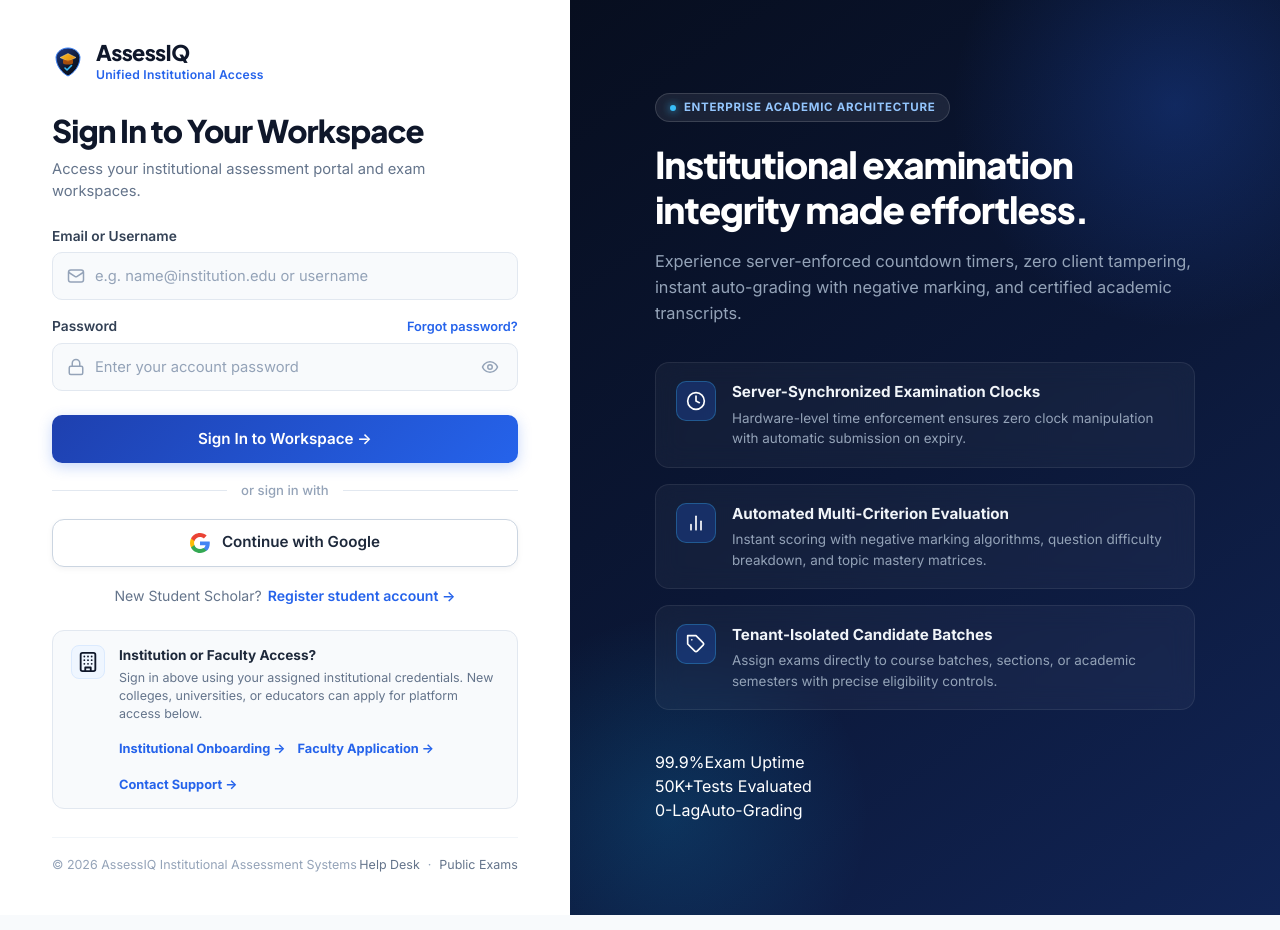
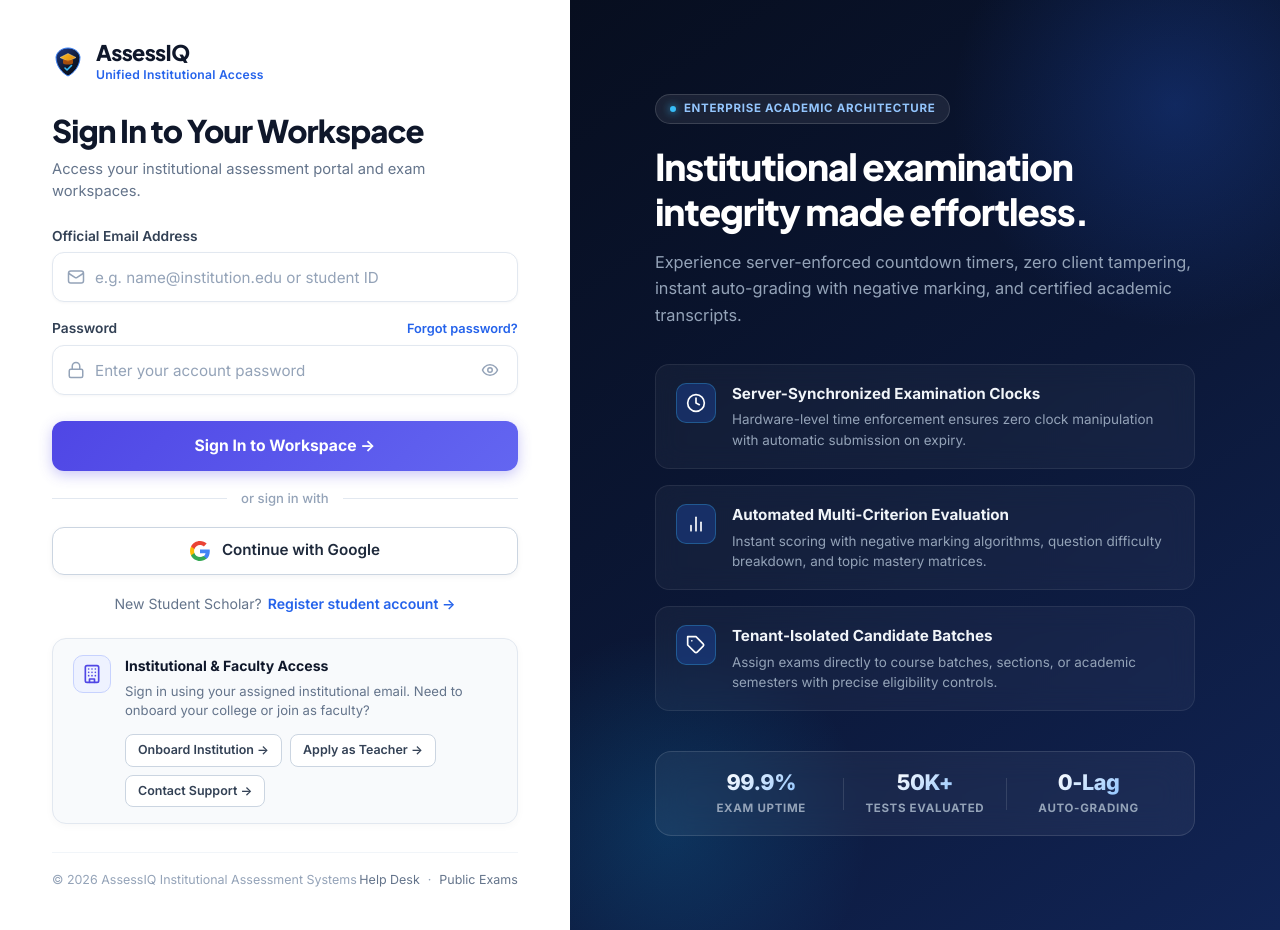
Before and after one commit to kambagowniMalleswari/Exam, a React (Vite) app in the folder frontend/: page /login in a window 1280 px wide. Built offline with nearby package versions, Linux system fonts and the light colour scheme.

Commit message:
fix: resolve teacher login role collision, fix profile email card overflow, and polish login UI

```diff
--- a/frontend/src/pages/Login.css
+++ b/frontend/src/pages/Login.css
@@ -191,12 +191,17 @@
   display: flex;
   align-items: center;
   width: 100%;
-  height: 48px;
-  background: #f8fafc;
+  height: 50px;
+  background: #ffffff;
   border: 1.5px solid #e2e8f0;
-  border-radius: 10px;
+  border-radius: 12px;
   transition: all 0.2s cubic-bezier(0.4, 0, 0.2, 1);
   box-sizing: border-box;
+  box-shadow: 0 1px 3px rgba(15, 23, 42, 0.04);
+}
+
+.field-input-box:hover {
+  border-color: #cbd5e1;
 }
 
 .field-icon {
@@ -217,7 +222,7 @@
   border: none;
   outline: none;
   padding: 0 16px 0 42px;
-  font-size: 0.92rem;
+  font-size: 0.95rem;
   color: #0f172a;
   box-sizing: border-box;
 }
@@ -229,12 +234,12 @@
 
 .field-input-box:focus-within {
   background: #ffffff;
-  border-color: #2563eb;
-  box-shadow: 0 0 0 3px rgba(37, 99, 235, 0.12);
+  border-color: #4f46e5;
+  box-shadow: 0 0 0 4px rgba(79, 70, 229, 0.12);
 }
 
 .field-input-box:focus-within .field-icon {
-  color: #2563eb;
+  color: #4f46e5;
 }
 
 /* Custom Select */
@@ -281,27 +286,27 @@
 /* Primary Submit Button */
 .auth-submit-btn {
   width: 100%;
-  height: 48px;
-  margin-top: 8px;
-  background: linear-gradient(135deg, #1e40af 0%, #2563eb 100%);
+  height: 50px;
+  margin-top: 10px;
+  background: linear-gradient(135deg, #4f46e5 0%, #6366f1 100%);
   color: #ffffff;
   border: none;
-  border-radius: 10px;
-  font-size: 0.95rem;
-  font-weight: 600;
+  border-radius: 12px;
+  font-size: 0.98rem;
+  font-weight: 700;
   cursor: pointer;
   display: flex;
   align-items: center;
   justify-content: center;
   gap: 8px;
-  box-shadow: 0 4px 14px rgba(37, 99, 235, 0.25);
-  transition: all 0.2s cubic-bezier(0.4, 0, 0.2, 1);
+  box-shadow: 0 4px 14px rgba(79, 70, 229, 0.3);
+  transition: all 0.25s cubic-bezier(0.4, 0, 0.2, 1);
 }
 
 .auth-submit-btn:hover:not(:disabled) {
-  transform: translateY(-1px);
-  box-shadow: 0 6px 20px rgba(37, 99, 235, 0.35);
-  background: linear-gradient(135deg, #1d4ed8 0%, #1d4ed8 100%);
+  transform: translateY(-2px);
+  box-shadow: 0 8px 24px rgba(79, 70, 229, 0.4);
+  background: linear-gradient(135deg, #4338ca 0%, #4f46e5 100%);
 }
 
 .auth-submit-btn:disabled {
@@ -432,58 +437,75 @@
 /* Advisory Card */
 .auth-advisory-card {
   margin-top: 24px;
-  padding: 14px 18px;
+  padding: 16px 20px;
   background: #f8fafc;
-  border: 1px solid #e2e8f0;
-  border-radius: 12px;
+  border: 1.5px solid #e2e8f0;
+  border-radius: 14px;
   display: flex;
   gap: 14px;
   align-items: flex-start;
+  box-shadow: 0 2px 8px rgba(15, 23, 42, 0.03);
 }
 
 .advisory-icon-circle {
-  width: 34px;
-  height: 34px;
-  border-radius: 8px;
-  background: #eff6ff;
-  border: 1px solid #dbeafe;
+  width: 38px;
+  height: 38px;
+  border-radius: 10px;
+  background: #eef2ff;
+  border: 1px solid #c7d2fe;
   display: flex;
   align-items: center;
   justify-content: center;
-  font-size: 1.1rem;
+  color: #4f46e5;
   flex-shrink: 0;
 }
 
 .advisory-body {
   display: flex;
   flex-direction: column;
-  gap: 4px;
+  gap: 6px;
+  width: 100%;
 }
 
 .advisory-body strong {
-  font-size: 0.85rem;
-  color: #1e293b;
+  font-size: 0.88rem;
+  color: #0f172a;
   font-weight: 700;
 }
 
 .advisory-body p {
-  font-size: 0.78rem;
+  font-size: 0.82rem;
   color: #64748b;
   margin: 0;
   line-height: 1.45;
 }
 
-.advisory-cta-link {
-  display: inline-block;
-  margin-top: 4px;
-  font-size: 0.8rem;
-  font-weight: 700;
-  color: #2563eb;
-  text-decoration: none;
+.advisory-links-row {
+  display: flex;
+  gap: 8px;
+  flex-wrap: wrap;
+  margin-top: 8px;
 }
 
-.advisory-cta-link:hover {
-  text-decoration: underline;
+.advisory-pill-btn {
+  display: inline-flex;
+  align-items: center;
+  padding: 6px 12px;
+  background: #ffffff;
+  border: 1px solid #cbd5e1;
+  border-radius: 8px;
+  font-size: 0.78rem;
+  font-weight: 600;
+  color: #334155;
+  text-decoration: none;
+  transition: all 0.2s ease;
+}
+
+.advisory-pill-btn:hover {
+  background: #eef2ff;
+  border-color: #a5b4fc;
+  color: #4338ca;
+  transform: translateY(-1px);
 }
 
 /* Panel Bottom */
@@ -654,44 +676,56 @@
   margin: 0;
 }
 
-/* Trust Strip */
+/* Stats / Trust Row */
+.visual-stats-row,
 .visual-trust-strip {
   display: flex;
   align-items: center;
   justify-content: space-between;
   padding: 18px 24px;
-  background: rgba(255, 255, 255, 0.03);
-  border: 1px solid rgba(255, 255, 255, 0.07);
-  border-radius: 14px;
+  background: rgba(255, 255, 255, 0.05);
+  border: 1px solid rgba(255, 255, 255, 0.12);
+  border-radius: 16px;
+  backdrop-filter: blur(16px);
+  margin-top: 10px;
 }
 
+.visual-stat-item,
 .trust-metric {
   display: flex;
   flex-direction: column;
   align-items: center;
   text-align: center;
+  flex: 1;
 }
 
+.stat-number,
 .metric-val {
-  font-size: 1.15rem;
+  font-size: 1.35rem;
   font-weight: 800;
   color: #ffffff;
   letter-spacing: -0.02em;
+  background: linear-gradient(135deg, #ffffff 0%, #93c5fd 100%);
+  -webkit-background-clip: text;
+  -webkit-text-fill-color: transparent;
+  line-height: 1.2;
 }
 
+.stat-caption,
 .metric-lbl {
   font-size: 0.72rem;
-  font-weight: 600;
-  color: #64748b;
+  font-weight: 700;
+  color: #94a3b8;
   text-transform: uppercase;
-  letter-spacing: 0.04em;
-  margin-top: 2px;
+  letter-spacing: 0.06em;
+  margin-top: 4px;
 }
 
+.stat-sep,
 .trust-sep {
   width: 1px;
-  height: 28px;
-  background: rgba(255, 255, 255, 0.1);
+  height: 32px;
+  background: rgba(255, 255, 255, 0.12);
 }
 
 /* ==========================================================================
--- a/frontend/src/pages/Login.jsx
+++ b/frontend/src/pages/Login.jsx
@@ -331,7 +331,7 @@
 
           <form onSubmit={handleSubmit} className="auth-form-fields">
             <div className="field-group">
-              <label htmlFor="email" className="field-label">Email or Username</label>
+              <label htmlFor="email" className="field-label">Official Email Address</label>
               <div className="field-input-box">
                 <svg className="field-icon" viewBox="0 0 24 24" fill="none" stroke="currentColor" strokeWidth="2">
                   <rect x="2" y="4" width="20" height="16" rx="3"></rect>
@@ -341,10 +341,10 @@
                   id="email"
                   type="text"
                   className="field-input"
-                  placeholder="e.g. name@institution.edu or username"
+                  placeholder="e.g. name@institution.edu or student ID"
                   value={email}
                   onChange={(e) => setEmail(e.target.value)}
-                  autoComplete="username"
+                  autoComplete="email"
                   required
                 />
               </div>
@@ -444,15 +444,21 @@
           {/* Institutional Onboarding Card */}
           <div className="auth-advisory-card">
             <div className="advisory-icon-circle">
-              <BuildingIcon size={22} />
+              <BuildingIcon size={20} />
             </div>
             <div className="advisory-body">
-              <strong>Institution or Faculty Access?</strong>
-              <p>Sign in above using your assigned institutional credentials. New colleges, universities, or educators can apply for platform access below.</p>
-              <div style={{ display: "flex", gap: "12px", flexWrap: "wrap", marginTop: "8px" }}>
-                <Link to="/join-us" className="advisory-cta-link">Institutional Onboarding →</Link>
-                <Link to="/join-us?track=teacher" className="advisory-cta-link">Faculty Application →</Link>
-                <Link to="/contact" className="advisory-cta-link">Contact Support →</Link>
+              <strong>Institutional & Faculty Access</strong>
+              <p>Sign in using your assigned institutional email. Need to onboard your college or join as faculty?</p>
+              <div className="advisory-links-row">
+                <Link to="/join-us" className="advisory-pill-btn">
+                  Onboard Institution →
+                </Link>
+                <Link to="/join-us?track=teacher" className="advisory-pill-btn">
+                  Apply as Teacher →
+                </Link>
+                <Link to="/contact" className="advisory-pill-btn">
+                  Contact Support →
+                </Link>
               </div>
             </div>
           </div>
--- a/frontend/src/pages/Profile.css
+++ b/frontend/src/pages/Profile.css
@@ -265,7 +265,7 @@
 /* Overview Details Grid */
 .overview-details-grid {
   display: grid;
-  grid-template-columns: repeat(auto-fit, minmax(260px, 1fr));
+  grid-template-columns: repeat(auto-fit, minmax(280px, 1fr));
   gap: 16px;
 }
 
@@ -277,20 +277,65 @@
   display: flex;
   flex-direction: column;
   gap: 6px;
+  min-width: 0;
+  transition: all 0.2s ease;
+}
+
+.overview-field-card:hover {
+  background: #f1f5f9;
+  border-color: #cbd5e1;
 }
 
 .overview-field-card .field-label {
-  font-size: 0.78rem;
+  font-size: 0.76rem;
   font-weight: 700;
   text-transform: uppercase;
   color: #64748b;
-  letter-spacing: 0.5px;
+  letter-spacing: 0.6px;
 }
 
 .overview-field-card .field-value {
-  font-size: 1rem;
+  font-size: 0.98rem;
   font-weight: 600;
   color: #0f172a;
+  word-break: break-word;
+  overflow-wrap: anywhere;
+  line-height: 1.45;
+}
+
+/* Email Card with Dedicated Space & Wrapping */
+.overview-field-card.email-card {
+  background: #f0f7ff;
+  border-color: #bfdbfe;
+}
+
+.overview-field-card.email-card:hover {
+  background: #e0f2fe;
+  border-color: #93c5fd;
+}
+
+.overview-field-card.email-card .field-label {
+  color: #2563eb;
+}
+
+.overview-field-card.email-card .field-value.email-value {
+  color: #1e40af;
+  display: flex;
+  align-items: center;
+  gap: 8px;
+  word-break: break-all;
+  overflow-wrap: anywhere;
+}
+
+.overview-field-card.email-card .field-value.email-value svg {
+  flex-shrink: 0;
+  color: #3b82f6;
+}
+
+@media (min-width: 900px) {
+  .overview-field-card.email-card {
+    grid-column: span 2;
+  }
 }
 
 /* Edit Form */
--- a/frontend/src/pages/Profile.jsx
+++ b/frontend/src/pages/Profile.jsx
@@ -572,9 +572,12 @@
                 <span className="field-value">{activeUser?.name}</span>
               </div>
 
-              <div className="overview-field-card">
+              <div className="overview-field-card email-card">
                 <span className="field-label">Official Email Address</span>
-                <span className="field-value">{activeUser?.email}</span>
+                <span className="field-value email-value" title={activeUser?.email}>
+                  <MailIcon size={16} />
+                  <span>{activeUser?.email}</span>
+                </span>
               </div>
 
               <div className="overview-field-card">
```
Also changed, not shown: 2 other files (tests, documents, lock files or other folders).
